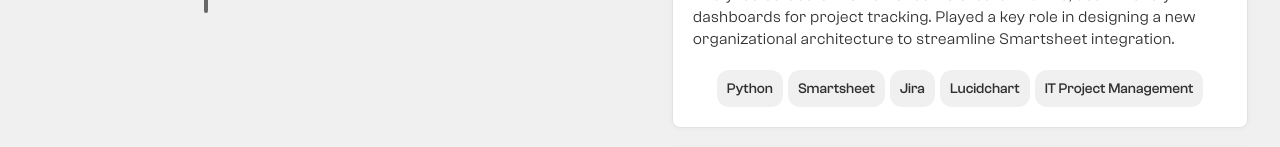
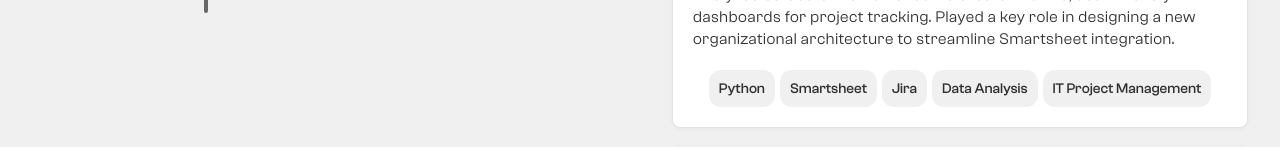
Before and after one commit to qinflan/portfolio, a React (Vite) app in the folder portfolio/client/: page / in a window 1280 px wide. Shown: the part 787-934 px from the top of the page. Built offline with nearby package versions, Linux system fonts and the light colour scheme; a web font is replaced by a local one.

Commit message:
Update WorkData.ts

```diff
--- a/portfolio/client/src/components/pages/experience/WorkData.ts
+++ b/portfolio/client/src/components/pages/experience/WorkData.ts
@@ -4,7 +4,7 @@
       company: "Veolia North America",
       dates: "Jun 2024 - Present",
       description: "Analyzed datasets in Smartsheet to create intuitive, user-friendly dashboards for project tracking. Played a key role in designing a new organizational architecture to streamline Smartsheet integration.",
-      skills: ["Python", "Smartsheet", "Jira", "Lucidchart", "IT Project Management"]
+      skills: ["Python", "Smartsheet", "Jira", "Data Analysis", "IT Project Management"]
     },
     {
       title: "Software Engineer",
```
